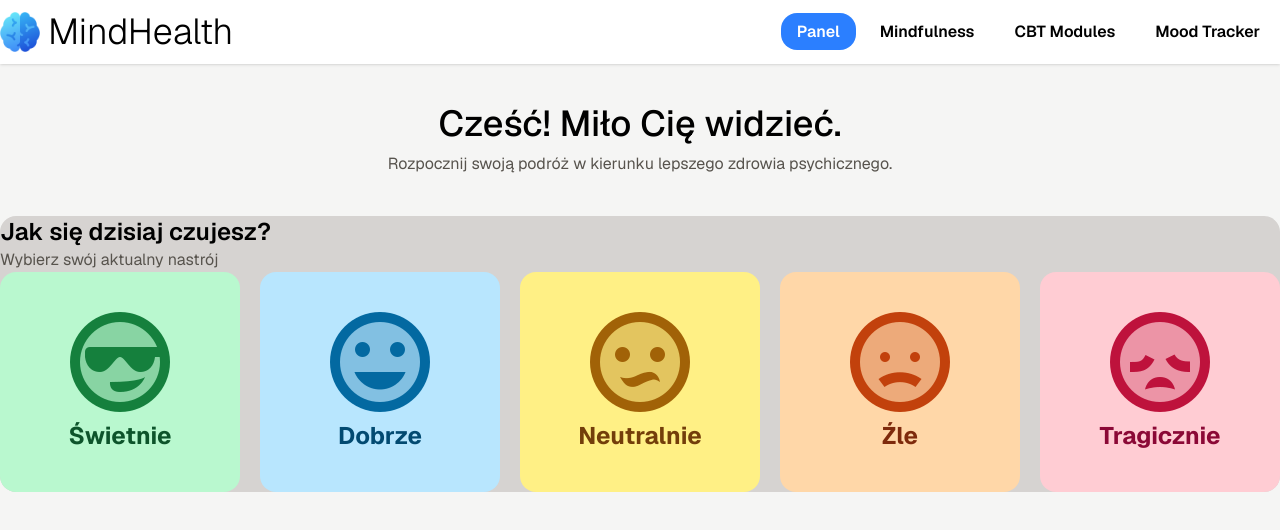
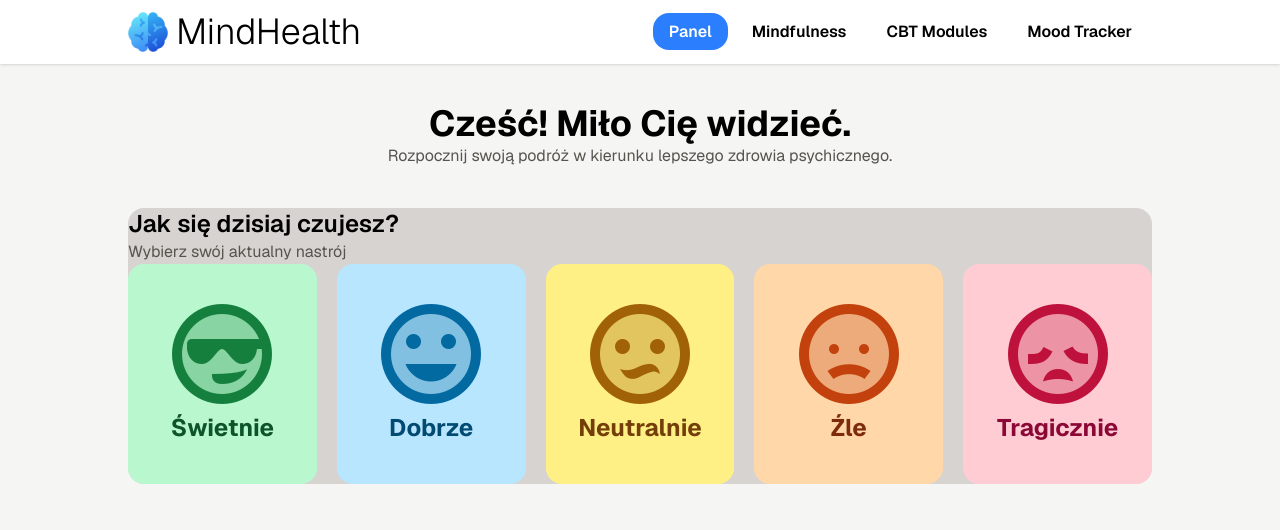
Before and after one commit to OKE225/MindHealth, a React (Vite) app in the folder client/: page /application in a window 1280 px wide. Shown: the top 530 px of the page. Built offline with nearby package versions, Linux system fonts and the light colour scheme.

Commit message:
Change styles

```diff
--- a/client/src/components/NavbarWithLinks.tsx
+++ b/client/src/components/NavbarWithLinks.tsx
@@ -13,7 +13,8 @@ const NavbarWithLinks = () => {
   };
 
   return (
-    <nav className="bg-white shadow flex justify-between items-center py-3">
+    <nav className="bg-white shadow py-3">
+      <div className="flex justify-between items-center w-[80%] mx-auto">
         <Header />
 
         <div>
@@ -30,6 +31,7 @@ const NavbarWithLinks = () => {
             Mood Tracker
           </NavLink>
         </div>
+      </div>
     </nav>
   );
 };
--- a/client/src/components/WelcomeMessage.tsx
+++ b/client/src/components/WelcomeMessage.tsx
@@ -1,8 +1,8 @@
 const WelcomeMessage = () => {
   return (
-    <div className="text-center mt-10">
-      <h3 className="text-4xl font-medium">Cześć! Miło Cię widzieć.</h3>
-      <p className="text-stone-600 mt-2">
+    <div className="text-center my-10">
+      <h3 className="text-4xl font-bold">Cześć! Miło Cię widzieć.</h3>
+      <p className="text-stone-600">
         Rozpocznij swoją podróż w kierunku lepszego zdrowia psychicznego.
       </p>
     </div>
--- a/client/src/pages/ApplicationPage.tsx
+++ b/client/src/pages/ApplicationPage.tsx
@@ -7,9 +7,9 @@ const ApplicationPage = () => {
     <div>
       <NavbarWithLinks />
 
-      <WelcomeMessage />
+      <main className="w-[80%] mx-auto">
+        <WelcomeMessage />
 
-      <main>
         <SelectYourMood />
       </main>
     </div>
```
Lines whose indentation alone changed are shown as unchanged.
